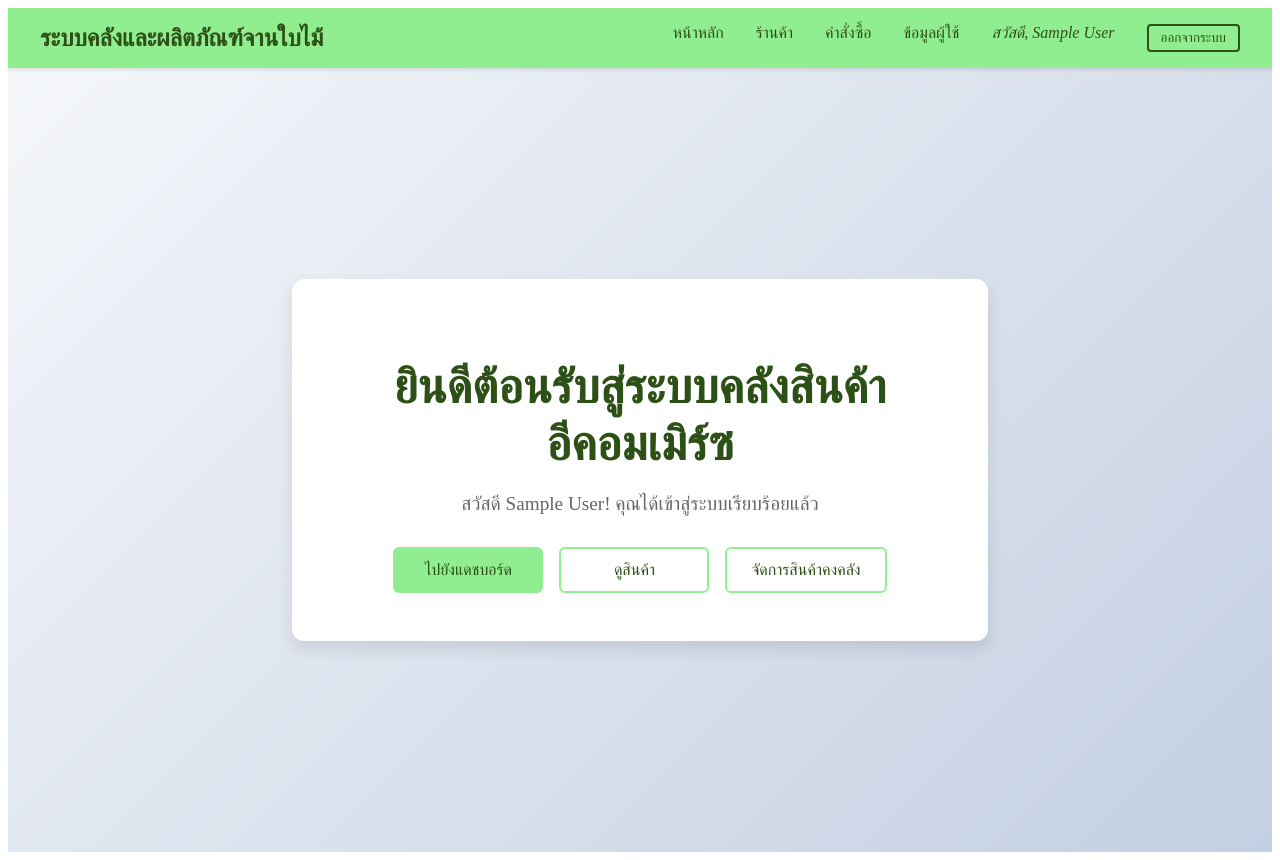
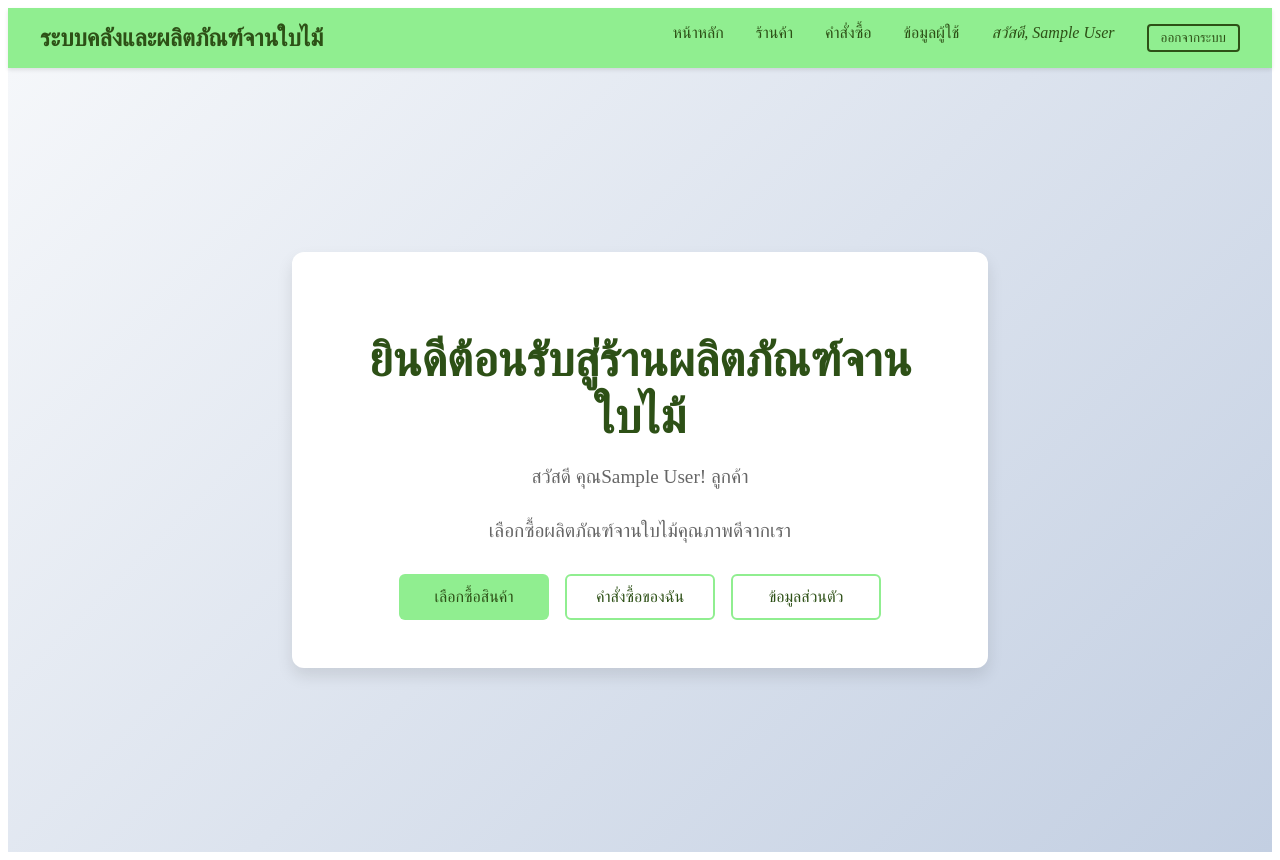
Before and after one commit to khoutsu/ecom-warehouse-frontend, a Next.js app: page / in a window 1280 px wide. Built offline with nearby package versions, Linux system fonts and the light colour scheme; no server answers; the database is empty; sample sign-in values are in the browser's storage.

Commit message:
fix text on MainPage and role diffrent change welcome message

```diff
--- a/app/globals.css
+++ b/app/globals.css
@@ -631,7 +631,6 @@
 /* Action Controls Styles */
 .action-controls {
   display: flex;
-  flex-direction: column;
   gap: 0.5rem;
   align-items: flex-start;
 }
--- a/app/inventory/page.tsx
+++ b/app/inventory/page.tsx
@@ -226,7 +226,7 @@ export default function InventoryPage() {
           margin: '10px 0 0 0',
           fontSize: '14px',
           color: '#666',
-          fontStyle: 'italic'
+          fontStyle: 'Regular'
         }}>
           ℹ️ การเปลี่ยนแปลงจำนวนสินค้าคงคลังจะอัปเดตสต็อกในหน้าสินค้าโดยอัตโนมัติ
         </p>
--- a/app/page.tsx
+++ b/app/page.tsx
@@ -33,28 +33,73 @@ export default function Home() {
       <div className="min-h-screen">
         <div className="welcome-container">
           <div className="welcome-content">
-            <h1>ยินดีต้อนรับสู่ระบบคลังสินค้าอีคอมเมิร์ซ</h1>
-            <p>สวัสดี {user.name}! คุณได้เข้าสู่ระบบเรียบร้อยแล้ว</p>
-
+                       {user.role === 'admin' ? (
+              // Admin welcome
+              <>
+                <h1>ยินดีต้อนรับสู่ระบบจัดการคลังและผลิตภัณฑ์จานใบไม้</h1>
+                <p>สวัสดี คุณ{user.name}! ผู้ดูแลระบบ</p>
+              </>
+            ) : (
+              // Customer welcome
+              <>
+                <h1>ยินดีต้อนรับสู่ร้านผลิตภัณฑ์จานใบไม้</h1>
+                <p>สวัสดี คุณ{user.name}! ลูกค้า</p>
+                <p className="welcome-subtitle">เลือกซื้อผลิตภัณฑ์จานใบไม้คุณภาพดีจากเรา</p>
+              </>
+            )}
             <div className="welcome-actions">
+              {user.role === 'admin' ? (
+                // Admin buttons
+                <>
                   <button
-                onClick={() => router.push('/dashboard')}
+                    onClick={() => router.push('/inventory')}
                     className="welcome-button primary"
                   >
-                ไปยังแดชบอร์ด
+                    จัดการสินค้าคงคลัง
                   </button>
                   <button
                     onClick={() => router.push('/products')}
                     className="welcome-button secondary"
                   >
-                ดูสินค้า
+                    จัดการสินค้า
                   </button>
                   <button
-                onClick={() => router.push('/inventory')}
+                    onClick={() => router.push('/dashboard')}
                     className="welcome-button secondary"
                   >
-                จัดการสินค้าคงคลัง
+                    ไปยังแดชบอร์ด
                   </button>
+                  <button
+                    onClick={() => router.push('/users')}
+                    className="welcome-button secondary"
+                  >
+                    จัดการผู้ใช้
+                  </button>
+                </>
+              ) : (
+
+                // Customer buttons
+                <>
+                  <button
+                    onClick={() => router.push('/products')}
+                    className="welcome-button primary"
+                  >
+                    เลือกซื้อสินค้า
+                  </button>
+                  <button
+                    onClick={() => router.push('/orders')}
+                    className="welcome-button secondary"
+                  >
+                    คำสั่งซื้อของฉัน
+                  </button>
+                  <button
+                    onClick={() => router.push('/profile')}
+                    className="welcome-button secondary"
+                  >
+                    ข้อมูลส่วนตัว
+                  </button>
+                </>
+              )}
             </div>
           </div>
         </div>
```
Also changed, not shown: app/profile/page.tsx (+1 -40 lines). Lines whose indentation alone changed are shown as unchanged.
